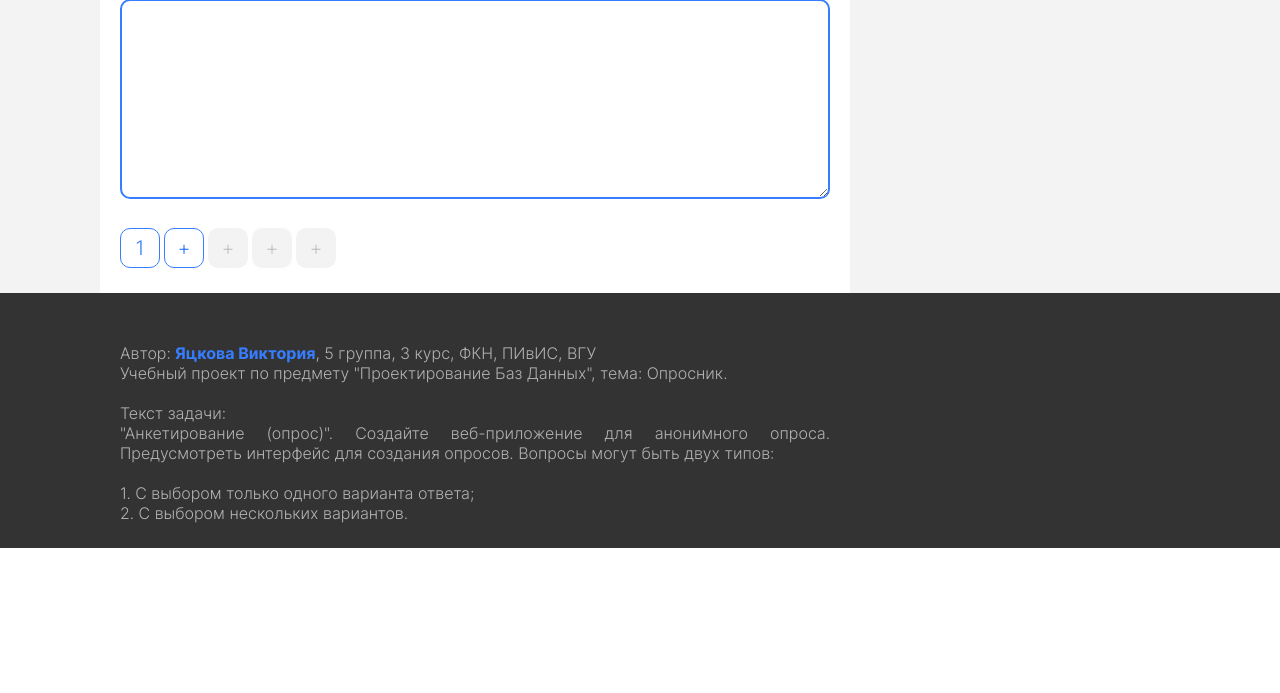
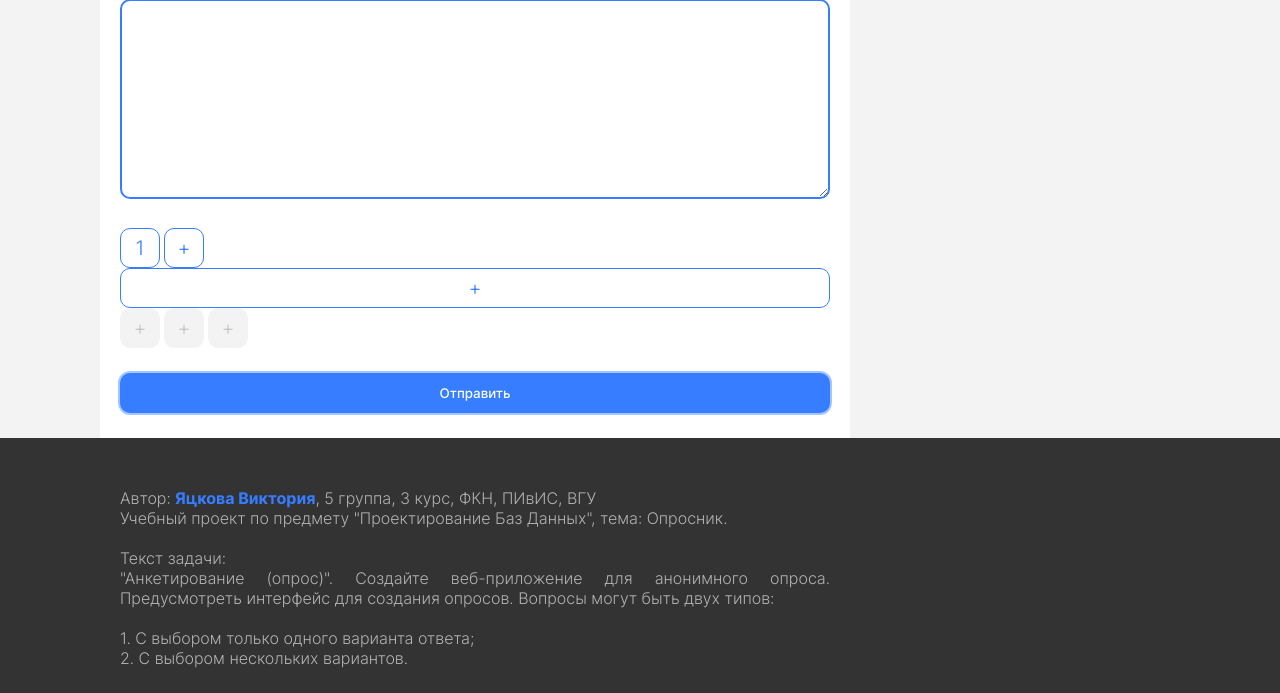
Before and after one commit to ViktoriyaNik/Questionnaire, a Flask app: page /create in a window 1280 px wide. Shown: the part 861-1554 px from the top of the page. Before the commit the page ends 1409 px from the top, so only its background shows below. Run offline with Flask 3, Linux system fonts and the light colour scheme.

Commit message:
Добавлена поддержка динамического изменения количества вопросов в тесте
    -   Добавлен метод add_question (нужно переделать).

    -   Добавлена кнопка отправки формы на странице create.html.

    Примечание:
    Пока что это работает на стороне сервера, каждое добавление вопроса
    - запрос на сторону сервера, сопровождающийся перезагрузкой страницы;
    (при этом положение прокрутки на странице откатывается к изначальному,
    что было бы неплохо исправить)

```diff
--- a/app/forms.py
+++ b/app/forms.py
@@ -17,9 +17,11 @@ class QuestionField(FlaskForm):
 
 
 class TestForm(FlaskForm):
-    title      = StringField('Название теста', validators=[input_required(), length(min=5, max=64)])
+    title           = StringField('Название теста', validators=[input_required(), length(min=5, max=64)])
     author_name     = StringField('Имя автора', validators=[input_required(), length(min=3, max=64)])
     author_birth    = DateField('Дата рождения', validators=[input_required()])
 
     questions = FieldList(FormField(QuestionField), min_entries=1)  # TODO there is only ONE question
-    # questions.append_entry(None)
+
+    add_question    = SubmitField('+')
+    submit          = SubmitField('Отправить')
--- a/app/routes.py
+++ b/app/routes.py
@@ -16,7 +16,9 @@ def index():
 @app.route('/create', methods=['POST', 'GET'])  # если ссылка в элементе <button>, то почему-то необходимо добавлять '/' вконце
 def create():
     form = TestForm()
-    if form.validate_on_submit():
+    if form.add_question.data:
+        add_question(form)
+    elif form.validate_on_submit():
 
         title = form.title.data
         author_name = form.author_name.data
@@ -35,6 +37,14 @@ def create():
     return render_template('create.html', form=form, errors=form.errors)
 
 
+from app.forms import QuestionField, FormField
+def add_question(form):
+    print('ENTRY APPENDED')
+    question_block = FormField(QuestionField)
+
+    form.questions.append_entry(question_block)
+
+
 @app.route('/questionnaire/', defaults={'test_id': None})
 @app.route('/questionnaire/<test_id>')
 def questionnaire(test_id):
--- a/app/static/styles/create.css
+++ b/app/static/styles/create.css
@@ -11,3 +11,7 @@
 .section-questions input {
     width: 100%;
 }
+
+.content-row .button-submit {
+    width: 100%;
+}
--- a/app/templates/create.html
+++ b/app/templates/create.html
@@ -83,10 +83,16 @@
                                         <div class="content-row">
                                             <button class="button-add">1</button>
                                             <button class="button-add">+</button>
+                                            {{ form.add_question(class="button-add") }}
                                             <button class="button-add button-add-disabled">+</button>
                                             <button class="button-add button-add-disabled">+</button>
                                             <button class="button-add button-add-disabled">+</button>
                                         </div>
+                                    </div>
+                                </section>
+                                <section>
+                                    <div class="content-row">
+                                        {{ form.submit(class="button-submit") }}
                                     </div>
                                 </section>
                             </form>
```
